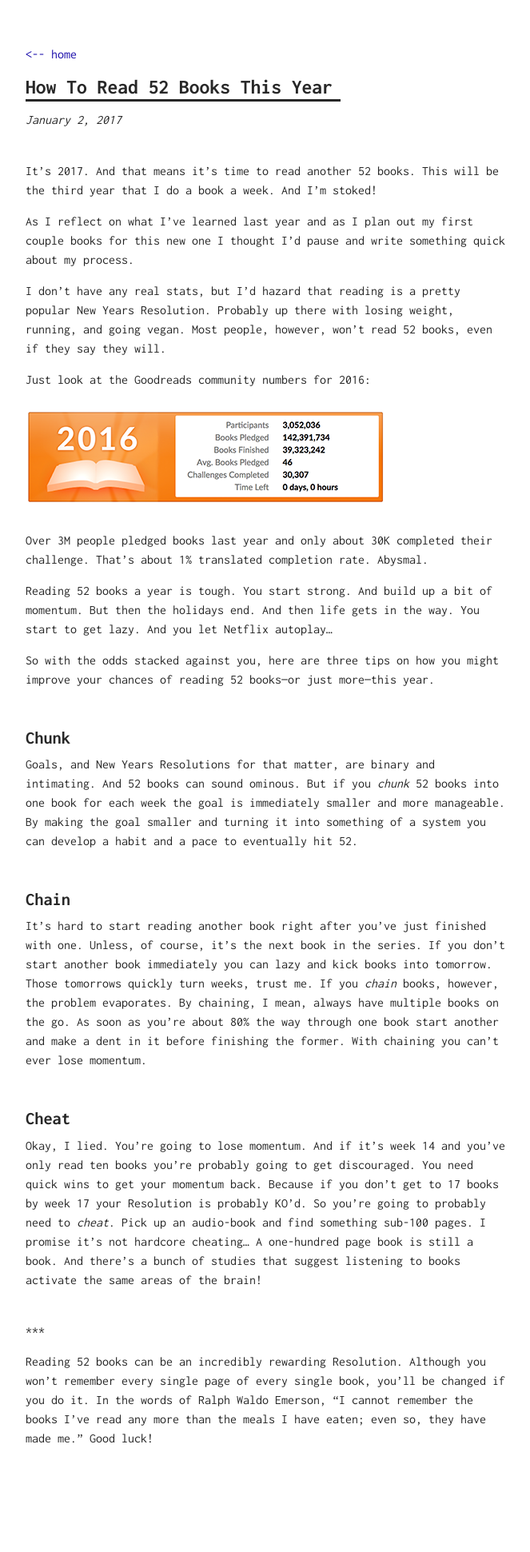
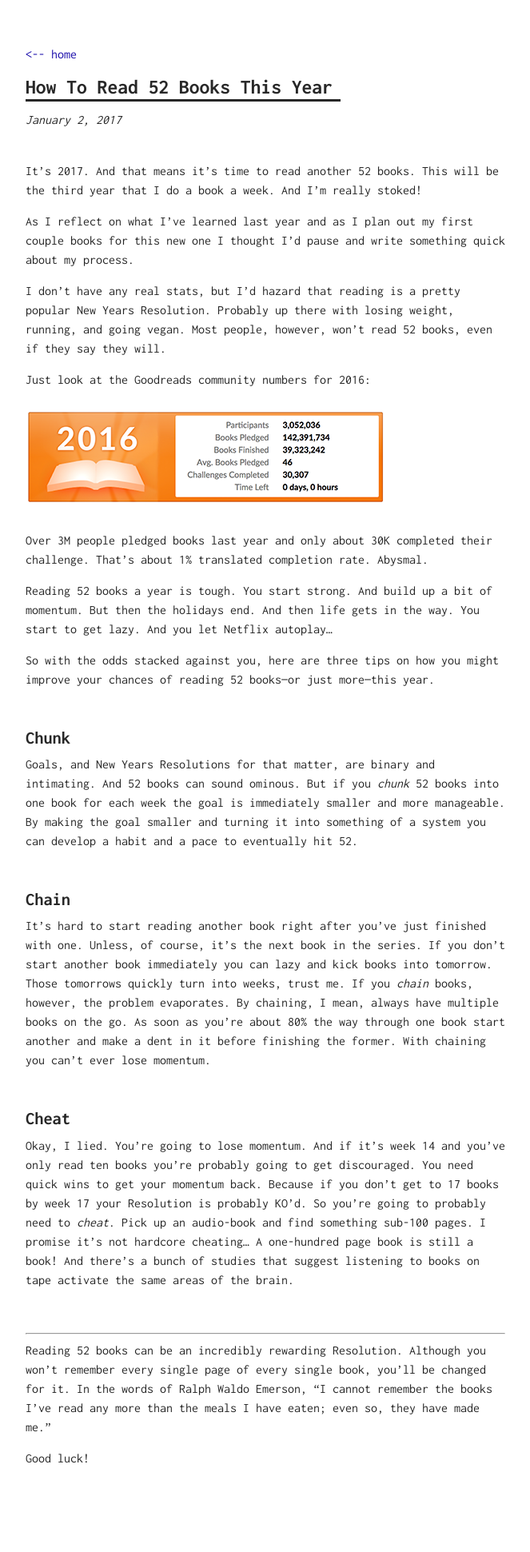
Before and after one commit to maxhumber/maxhumber.com, a Jekyll site: the page built from _posts/2017-01-02-how-to-read-52-books-this-year.md, in a window 1280 px wide. Shown: the whole page at 80% size, without its empty margins (308-971 px from the left). Built offline with Jekyll 4.4.1, drawn with Linux system fonts in a browser that asks for light colours; our own code applies the rules of GitHub Pages for plain Markdown files; before the commit the page ends 1916 px from its top, so only the background shows below that.

Commit message:
minor edits

```diff
--- a/_posts/2017-01-02-how-to-read-52-books-this-year.md
+++ b/_posts/2017-01-02-how-to-read-52-books-this-year.md
@@ -1,4 +1,4 @@
-It's 2017. And that means it's time to read another 52 books. This will be the third year that I do a book a week. And I'm stoked!
+It's 2017. And that means it's time to read another 52 books. This will be the third year that I do a book a week. And I'm really stoked!
 
 As I reflect on what I've learned last year and as I plan out my first couple books for this new one I thought I'd pause and write something quick about my process.
 
@@ -20,13 +20,16 @@
 
 # Chain
 
-> It's hard to start reading another book right after you've just finished with one. Unless, of course, it's the next book in the series. If you don't start another book immediately you can lazy and kick books into tomorrow. Those tomorrows quickly turn weeks, trust me. If you *chain* books, however, the problem evaporates. By chaining, I mean, always have multiple books on the go. As soon as you're about 80% the way through one book start another and make a dent in it before finishing the former. With chaining you can't ever lose momentum.
+> It's hard to start reading another book right after you've just finished with one. Unless, of course, it's the next book in the series. If you don't start another book immediately you can lazy and kick books into tomorrow. Those tomorrows quickly turn into weeks, trust me. If you *chain* books, however, the problem evaporates. By chaining, I mean, always have multiple books on the go. As soon as you're about 80% the way through one book start another and make a dent in it before finishing the former. With chaining you can't ever lose momentum.
 
 # Cheat
 
-> Okay, I lied. You're going to lose momentum. And if it's week 14 and you've only read ten books you're probably going to get discouraged. You need quick wins to get your momentum back. Because if you don't get to 17 books by week 17 your Resolution is probably KO'd. So you're going to probably need to *cheat*. Pick up an audio-book and find something sub-100 pages. I promise it's not hardcore cheating... A one-hundred page book is still a book. And there's a bunch of studies that suggest listening to books activate the same areas of the brain!
+> Okay, I lied. You're going to lose momentum. And if it's week 14 and you've only read ten books you're probably going to get discouraged. You need quick wins to get your momentum back. Because if you don't get to 17 books by week 17 your Resolution is probably KO'd. So you're going to probably need to *cheat*. Pick up an audio-book and find something sub-100 pages. I promise it's not hardcore cheating... A one-hundred page book is still a book! And there's a bunch of studies that suggest listening to books on tape activate the same areas of the brain.
 
 <br />
+
 ***
 
-Reading 52 books can be an incredibly rewarding Resolution. Although you won't remember every single page of every single book, you'll be changed if you do it. In the words of Ralph Waldo Emerson, “I cannot remember the books I've read any more than the meals I have eaten; even so, they have made me.” Good luck!
+Reading 52 books can be an incredibly rewarding Resolution. Although you won't remember every single page of every single book, you'll be changed for it. In the words of Ralph Waldo Emerson, “I cannot remember the books I've read any more than the meals I have eaten; even so, they have made me.”
+
+Good luck!
```
